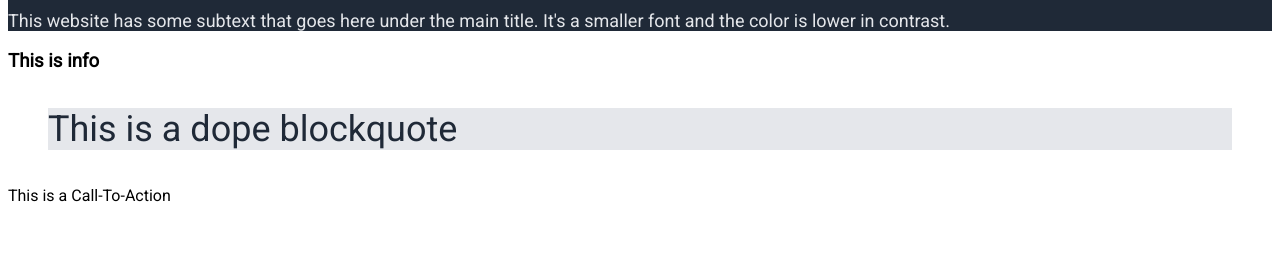
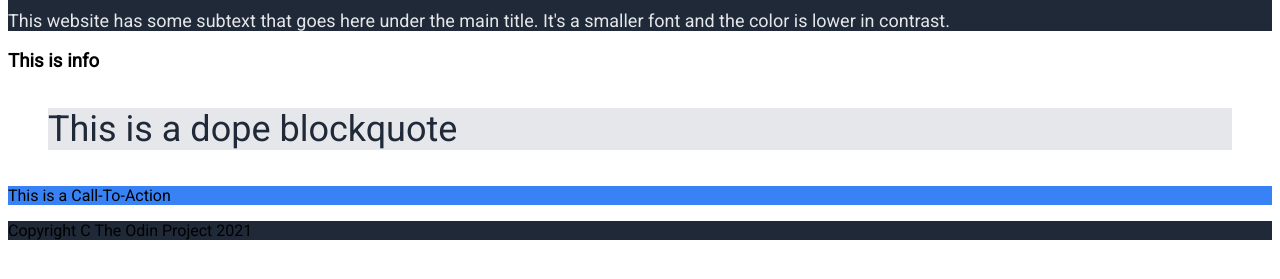
Before and after one commit to JwOhEight/website-copy, a plain HTML site: page index.html in a window 1280 px wide. Shown: the part 213-492 px from the top of the page. Drawn offline with Linux system fonts and the light colour scheme.

Commit message:
added footer text

```diff
--- a/index.html
+++ b/index.html
@@ -35,7 +35,7 @@
     </div>
     <!-- Footer -->
     <div id="footer">
-
+        <p>Copyright C The Odin Project 2021</p>
     </div>
 </body>
 </html>
--- a/styles.css
+++ b/styles.css
@@ -21,3 +21,7 @@ blockquote {
     font-weight: 'light italic';
     font-size: 36px;
 }
+
+#cta {
+    background-color: #3882F6;
+}
```
